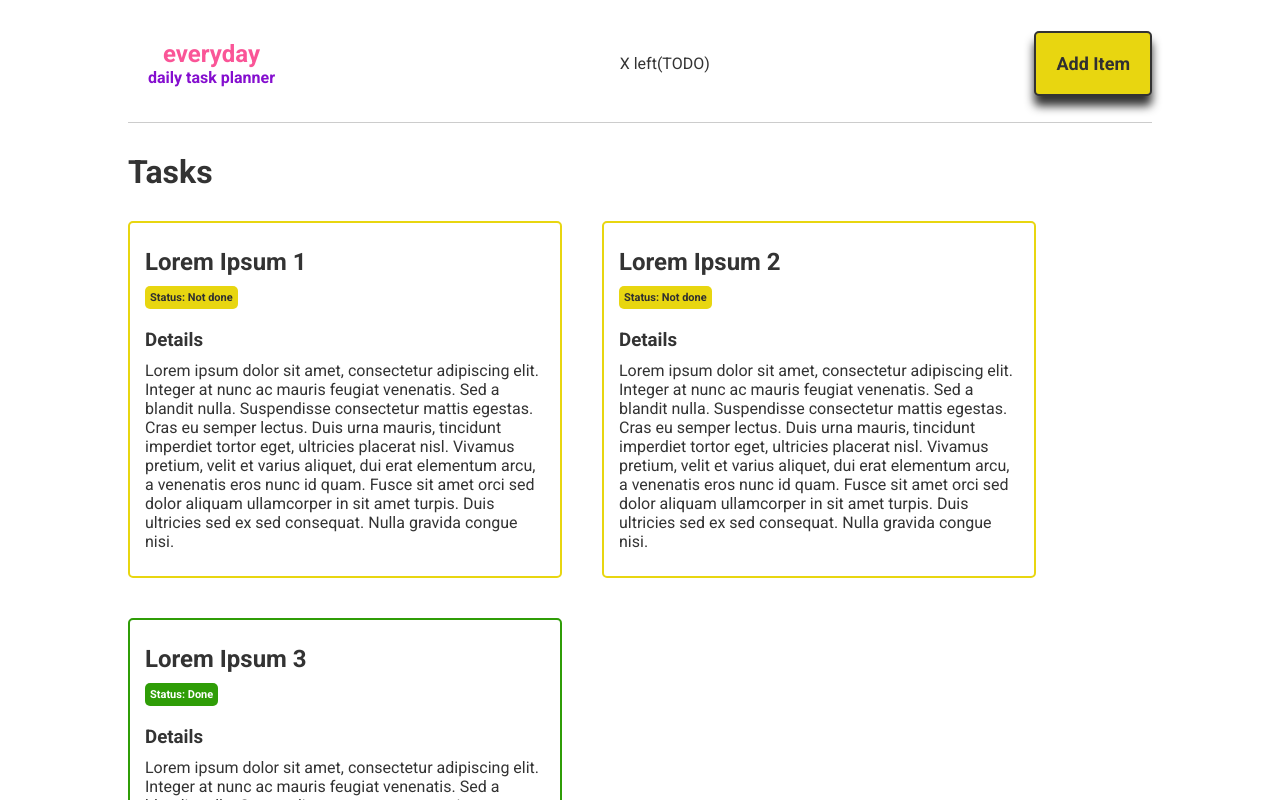
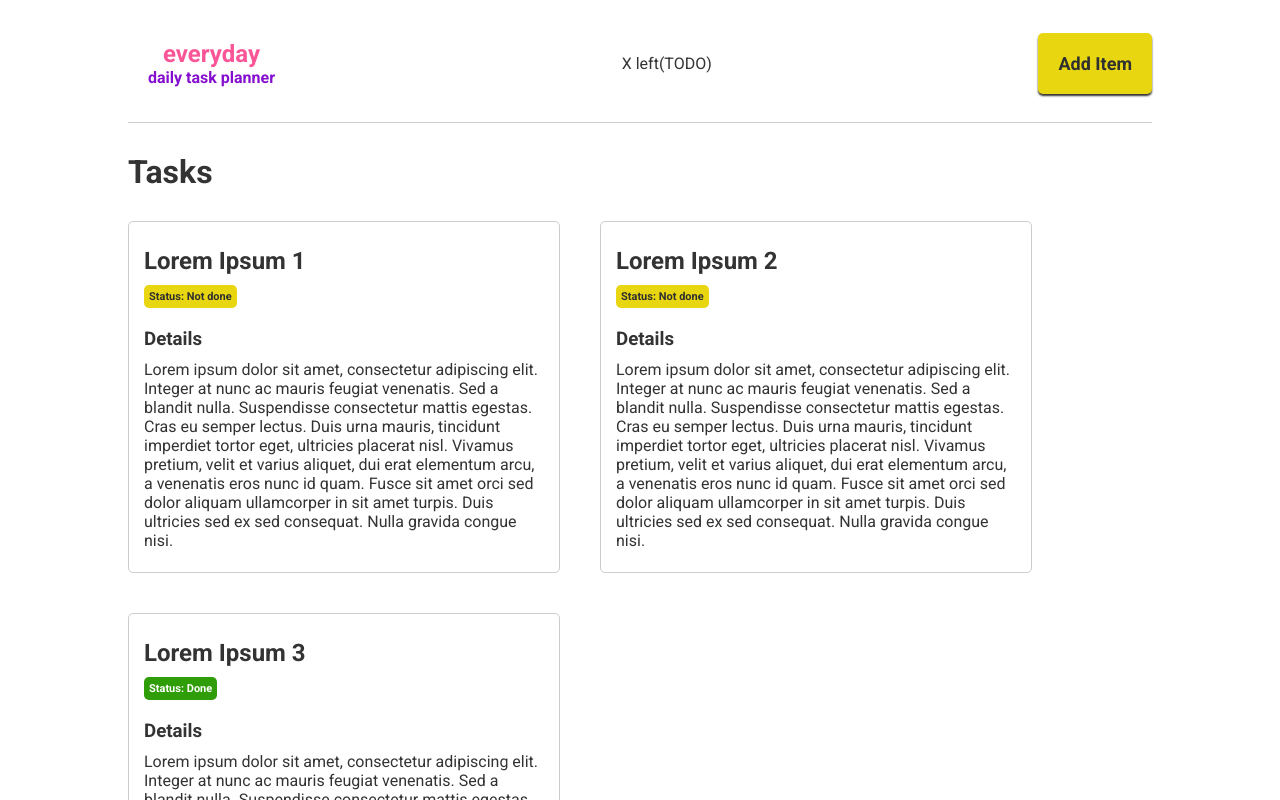
Before and after one commit to adithya-s-sekhar/everyday-todo, a React (Create React App) app: page / in a window 1280 px wide. Shown: the top 800 px of the page. Built offline with nearby package versions, Linux system fonts and the light colour scheme; data requests are answered from the project's data file.

Commit message:
square tasks

```diff
--- a/src/App.css
+++ b/src/App.css
@@ -50,13 +50,13 @@ a{
 .add-button,.task-input button{
   background-color: #e8d610;
   color: #303030;
-  border: 2px solid #333;
-  box-shadow: 0px 10px 10px 0px #333;
+  border: 0;
+  box-shadow: 0px 2px 2px 0px #333;
 }
 
 .add-button:active,.task-input button:active{
   background-color: #f5e211;
-  box-shadow: 0px 5px 20px 0px #333;
+  box-shadow: 0px 1px 1px 0px #333;
   transition: all 10ms ease;
 }
 
@@ -77,21 +77,12 @@ a{
 
 .task-item{
   width: 400px;
+  height: 300px;
   border: 1px solid #ccc;
   border-radius: 5px;
   padding: 25px 15px;
-}
-
-.task0{
-  border: 2px solid #e8d610;
-}
-
-.task1{
-  border: 2px solid #2F9D07;
-}
-
-.task2{
-  border: 2px solid purple;
+  overflow: hidden;
+  text-overflow: ellipsis;
 }
 
 .task-item-status,.task-item h3,.task-item-details p{
@@ -154,17 +145,16 @@ a{
 }
 
 .task-buttons button{
-  border: 2px solid #333;
+  border: 0;
   border-radius: 5px;
   padding: 10px 15px;
   margin-right: 10px;
   cursor: pointer;
-  font-weight: bold;
-  box-shadow: 0px 0px 0px 0px #777;
+  box-shadow: 0px 2px 2px 0px #333;
 }
 
 .task-buttons button:active{
-  box-shadow: 0px 0px 10px 0px #777;
+  box-shadow: 0px 1px 1px 0px #777;
   transition: all 10ms ease;
 }
 
--- /dev/null
+++ b/src/TaskItem.jsx
@@ -0,0 +1,30 @@
+import { Link } from "react-router-dom";
+
+const TaskItem = (props) => {
+    const tasks = props.tasks;
+
+    return(
+            <>
+                {tasks.map((task) => (
+                    <Link key = { task.id } to = {`/tasks/${ task.id }`}>
+                        <div className="task-item">
+                            <div className = "task-item-title">
+                                <h2>{ task.title }</h2>
+                            </div>
+                            <div className = "task-item-status">
+                                { (task.status === 0) && <p className = "status-text st-not-done">Status: Not done</p> }
+                                { (task.status === 1) && <p className = "status-text st-done">Status: Done</p> }
+                                { (task.status === 2) && <p className = "status-text st-wont-do">Status: Won't Do</p> }
+                            </div>
+                            <div className = "task-item-details">
+                                <h3>Details</h3>
+                                <p>{ task.details }</p>
+                            </div>
+                        </div>
+                    </Link>
+                ))}
+           </>
+    );
+}
+
+export default TaskItem;
--- a/src/TaskList.jsx
+++ b/src/TaskList.jsx
@@ -1,28 +1,12 @@
 import { Link } from "react-router-dom";
+import TaskItem from "./TaskItem";
 
 const TaskList = (props) => {
     const tasks = props.tasks;
 
     return(
            <div className = "task-list">
-                {tasks.map((task) => (
-                    <Link to = {`/tasks/${ task.id }`}>
-                    <div key = { task.id } className = { `task-item task`+task.status }>
-                        <div className = "task-item-title">
-                            <h2>{ task.title }</h2>
-                        </div>
-                        <div className = "task-item-status">
-                            { (task.status === 0) && <p className = "status-text st-not-done">Status: Not done</p> }
-                            { (task.status === 1) && <p className = "status-text st-done">Status: Done</p> }
-                            { (task.status === 2) && <p className = "status-text st-wont-do">Status: Won't Do</p> }
-                        </div>
-                        <div className = "task-item-details">
-                            <h3>Details</h3>
-                            <p>{ task.details }</p>
-                        </div>
-                    </div>
-                    </Link>
-                ))}
+                <TaskItem tasks = { tasks } />
            </div>
     );
 }
```
